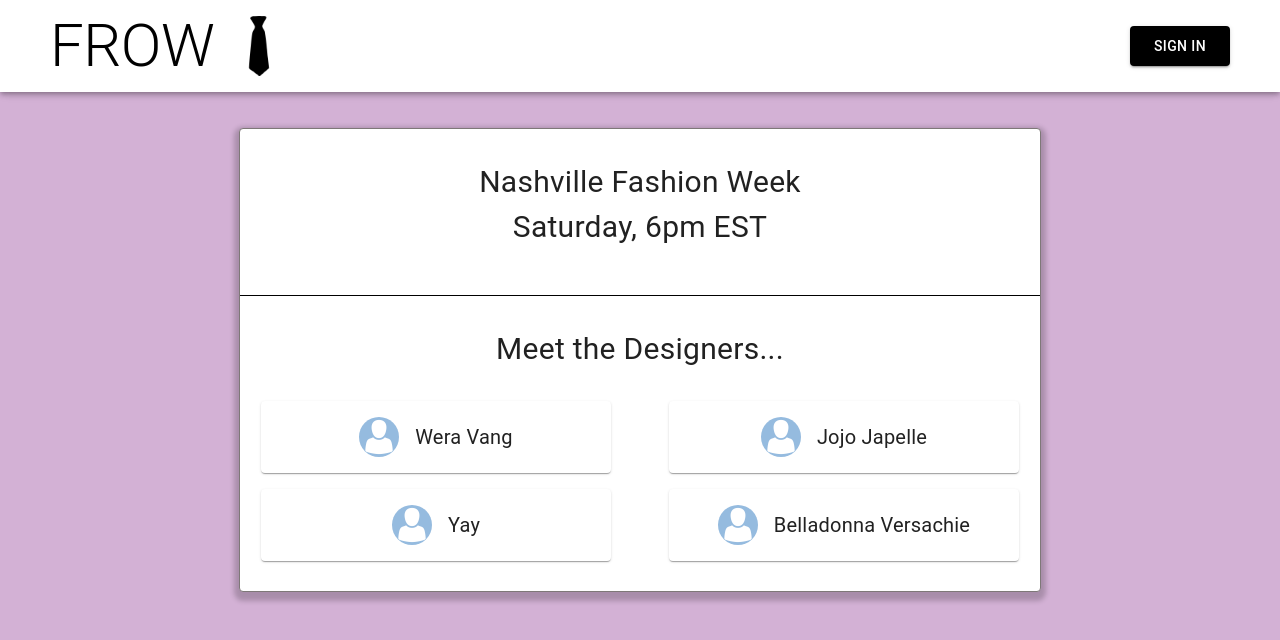
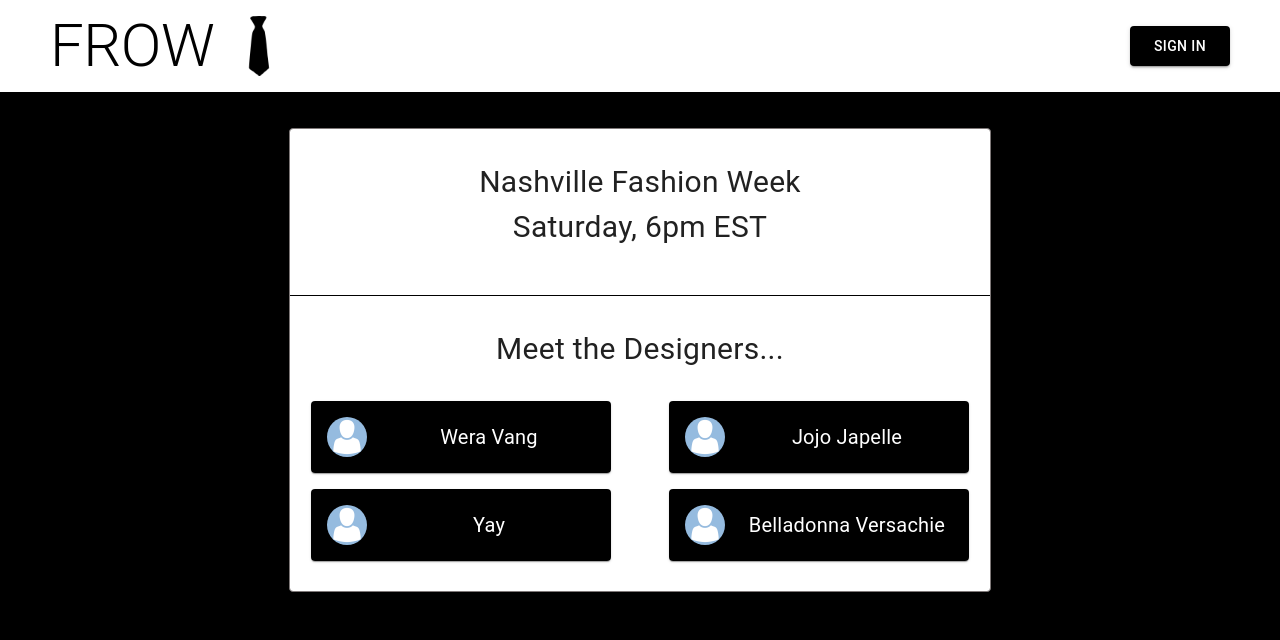
Before and after one commit to MarinosDakis/FROW, a React (Create React App) app in the folder client/: page / in a window 1280 px wide. Shown: the top 640 px of the page. Built offline with nearby package versions, Linux system fonts and the light colour scheme.

Commit message:
edit css

```diff
--- a/client/src/components/Designers/DesignerDisplayComponent/styles.js
+++ b/client/src/components/Designers/DesignerDisplayComponent/styles.js
@@ -4,16 +4,20 @@ export default makeStyles((theme) => ({
     root: {
         '&.MuiPaper-root': {
             display: "flex",
-            margin: "50px 0",
+            margin: 20,
+            borderRadius: 30,
         },
         '&.MuiCardMedia-root': {
             height: 250,
             width: 250,
         },
         '&.MuiCardContent-root': {
-            minWidth: 300,
-            maxWidth: 350,
-        }
-
-    },
+            minWidth: 100,
+        },
+        [theme.breakpoints.down("xs")]: {
+            '&.MuiCardMedia-root': {
+                height: 150,
+            },
+        },
+    }
 }));
--- a/client/src/components/Designers/LineInfoComponent/styles.js
+++ b/client/src/components/Designers/LineInfoComponent/styles.js
@@ -7,10 +7,13 @@ export default makeStyles((theme) => ({
             margin: "0px 50px",
             justifyContent: "center",
             cursor: "pointer",
+            backgroundColor: "black",
+            color: "white",
+            textDecoration: "none",
             '&:hover': {
-                background: "#f2f2f2e0",
+                backgroundColor: "white",
+                color: "black"
             },
-            textDecoration: "none",
         },
         '&.MuiCardContent-root': {
             minWidth: 50,
--- a/client/src/components/Designers/styles.js
+++ b/client/src/components/Designers/styles.js
@@ -4,6 +4,8 @@ export default makeStyles((theme) => ({
     root: {
         marginTop: 100,
         padding: theme.spacing(1),
+        display: "flex",
+        justifyContent: "center",
     },
     paper: {
         backgroundColor: "white",
@@ -12,6 +14,7 @@ export default makeStyles((theme) => ({
         border: "#7e7878 solid 1px",
         boxShadow: "0 4px 5px 5px rgba(0, 0, 0, .2)",
         paddingBottom: 30,
+        maxWidth: 650,
     },
     header: {
         fontSize: 30,
--- a/client/src/components/Home/ProfileBoxComponent/styles.js
+++ b/client/src/components/Home/ProfileBoxComponent/styles.js
@@ -3,7 +3,14 @@ import { makeStyles } from '@material-ui/core/styles';
 export default makeStyles((theme) => ({
     root: {
         '&.MuiCardHeader-root': {
-            textAlign: "inherit",
+            textAlign: "center",
+            backgroundColor: "black",
+            color: "white",
+            width: "-webkit-fill-available",
+            '&:hover': {
+                background: "white",
+                color: "black",
+            },
         },
         '& .MuiTypography-root': {
             fontSize: 20,
@@ -12,11 +19,8 @@ export default makeStyles((theme) => ({
     card: {
         justifyContent: "center",
         display: "flex",
-        minWidth: 350,
+        minWidth: 300,
         cursor: "pointer",
-        '&:hover': {
-            background: "#f2f2f2e0",
-        },
         textDecoration: "none",
     }
 }));
--- a/client/src/components/Home/styles.js
+++ b/client/src/components/Home/styles.js
@@ -17,7 +17,7 @@ export default makeStyles((theme) => ({
         borderRadius: 4,
         border: "#7e7878 solid 1px",
         boxShadow: "0 4px 5px 5px rgba(0, 0, 0, .2)",
-        maxWidth: 800,
+        maxWidth: 700,
         paddingBottom: 30,
     },
     header: {
--- a/client/src/components/Products/Products.js
+++ b/client/src/components/Products/Products.js
@@ -28,7 +28,7 @@ function Products() {
         </Grid>
       </Grid>
 
-      <Grid container spacing={2} alignItems="center" justifyContent="center">
+      <Grid className={classes.root} container spacing={2} alignItems="center" justifyContent="center">
         <Grid item xs="auto" >
           <Typography variant="h1" style={{ fontWeight: 600 }}>Fashion Line Name</Typography>
         </Grid>
@@ -36,7 +36,7 @@ function Products() {
 
       <Grid container spacing={2} alignItems="center" justifyContent="center">
         <Grid item xs="auto">
-          <Typography variant="h4">Total Price: </Typography>
+          <Typography variant="h4" style={{ color: "white" }}>Total Price: </Typography>
         </Grid>
       </Grid>
 
--- a/client/src/components/Products/styles.js
+++ b/client/src/components/Products/styles.js
@@ -12,6 +12,14 @@ export default makeStyles((theme) => ({
     "&.MuiButton-contained": {
       color: "black",
       backgroundColor: "white",
-  },
+    },
+    "&.MuiGrid-root": {
+      backgroundColor: "white",
+      marginTop: 10,
+    },
+    "&.MuiGrid-item": {
+      backgroundColor: "white",
+      marginTop: 10,
+    },
   },
 }));
--- a/client/src/index.css
+++ b/client/src/index.css
@@ -1,7 +1,8 @@
 
 body {
     background-size: cover;
-    background-color: #d3b1d5;
+    background-color: #000;
+    /*#d3b1d5*/
 }
 
 body::-webkit-scrollbar {
```
